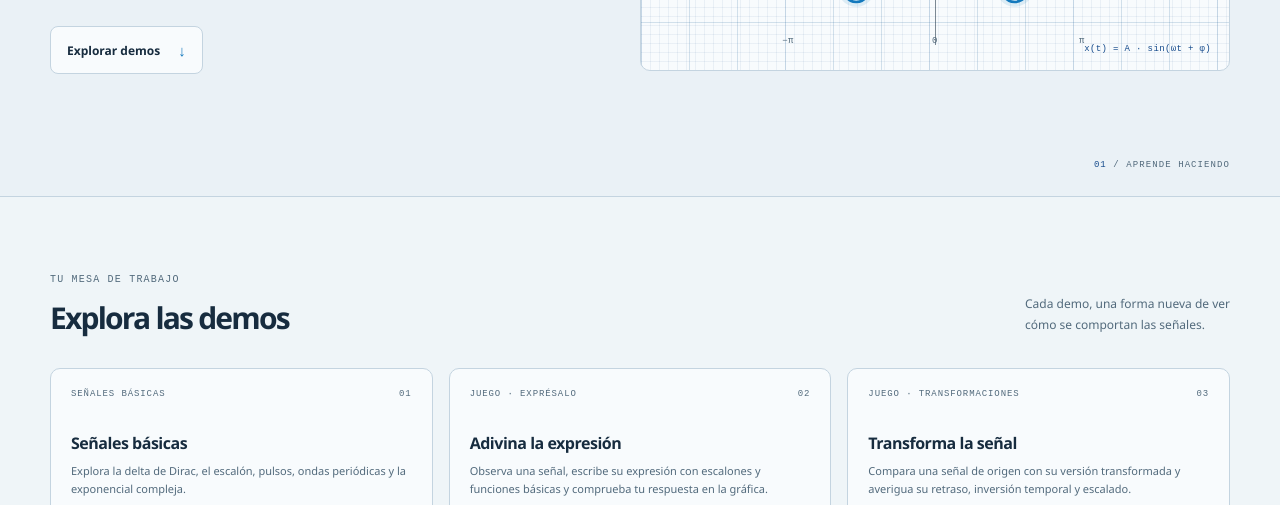
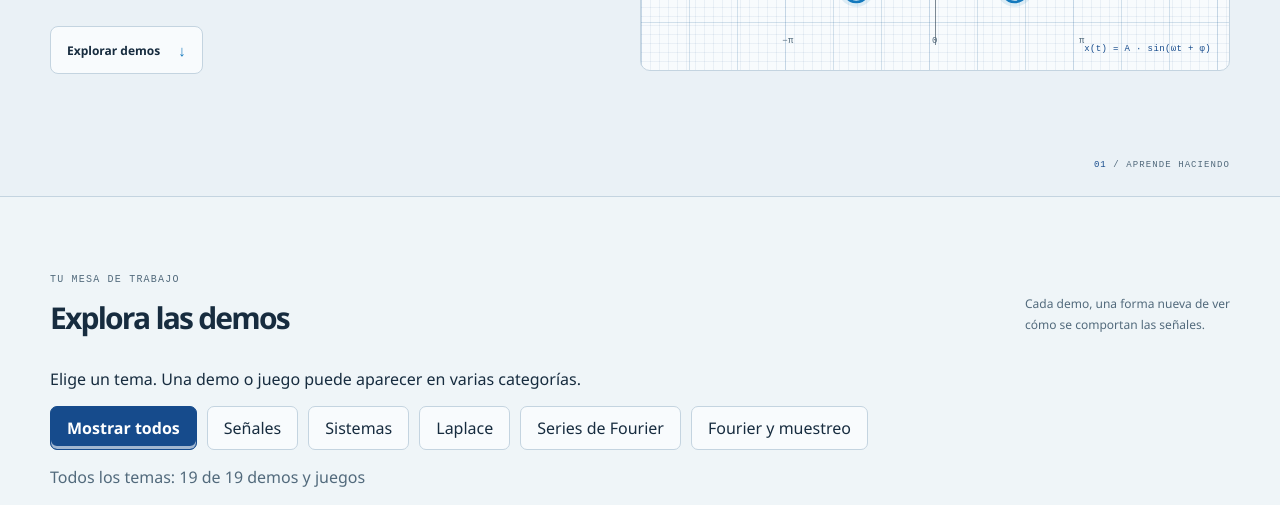
Before and after one commit to javicensaez/DemoSe-ales, a plain HTML site: page index.html in a window 1280 px wide. Shown: the part 418-923 px from the top of the page. Drawn offline with nearby package versions, Linux system fonts and the light colour scheme; a web font is replaced by a local one.

Commit message:
clasificacion

```diff
--- a/app.js
+++ b/app.js
@@ -5,6 +5,7 @@ const demos = [
     description:
       "Explora la delta de Dirac, el escalón, pulsos, ondas periódicas y la exponencial compleja.",
     href: "senales-basicas.html",
+    topics: ["senales"],
   },
   {
     category: "Juego · Exprésalo",
@@ -12,6 +13,7 @@ const demos = [
     description:
       "Observa una señal, escribe su expresión con escalones y funciones básicas y comprueba tu respuesta en la gráfica.",
     href: "juego-expresiones.html",
+    topics: ["senales"],
   },
   {
     category: "Juego · Transformaciones",
@@ -19,6 +21,7 @@ const demos = [
     description:
       "Compara una señal de origen con su versión transformada y averigua su retraso, inversión temporal y escalado.",
     href: "juego-transformaciones.html",
+    topics: ["senales"],
   },
   {
     category: "Juego · Simetría",
@@ -26,6 +29,7 @@ const demos = [
     description:
       "Dibuja en tu cuaderno las partes par e impar de una señal, revela la solución y comprueba tus dibujos.",
     href: "juego-simetria.html",
+    topics: ["senales"],
   },
   {
     category: "Demo · Valores medios y eficaces",
@@ -33,6 +37,7 @@ const demos = [
     description:
       "Compara cinco señales periódicas y consulta su valor medio, potencia media, valor eficaz y valor eficaz de alterna.",
     href: "potencia-senales-periodicas.html",
+    topics: ["senales"],
   },
   {
     category: "Juego · Valores medios y eficaces",
@@ -40,6 +45,7 @@ const demos = [
     description:
       "Resuelve retos de valor medio, potencia media y tensión RMS total, de continua (DC) y de alterna (AC).",
     href: "juego-potencias.html",
+    topics: ["senales"],
   },
   {
     category: "Juego · Sistemas",
@@ -47,6 +53,7 @@ const demos = [
     description:
       "Clasifica diez sistemas según memoria, causalidad, linealidad, invariancia temporal y estabilidad BIBO.",
     href: "sistemas-preguntas.html",
+    topics: ["sistemas"],
   },
   {
     category: "Demo · Operaciones con señales",
@@ -54,6 +61,7 @@ const demos = [
     description:
       "Elige x(t) y h(t), desplaza una señal con el deslizador y observa el producto y la integral de convolución.",
     href: "convolucion.html",
+    topics: ["senales", "sistemas"],
   },
   {
     category: "Demo · Sistemas",
@@ -61,6 +69,7 @@ const demos = [
     description:
       "Elige un circuito RC o CR, varía R y C y observa su salida ante un escalón o una señal cuadrada con ciclo de trabajo ajustable.",
     href: "circuito-rc.html",
+    topics: ["sistemas", "laplace"],
   },
   {
     category: "Demo · Sistemas",
@@ -68,6 +77,7 @@ const demos = [
     description:
       "Elige R, L y C de un RLC serie con salida en el condensador, observa la respuesta al escalón y el diagrama de polos y ceros.",
     href: "circuito-rlc.html",
+    topics: ["sistemas", "laplace"],
   },
   {
     category: "Demo · Sistemas",
@@ -75,6 +85,7 @@ const demos = [
     description:
       "Varía el factor de amortiguamiento y la frecuencia natural y observa la respuesta al escalón y el diagrama de polos y ceros.",
     href: "segundo-orden.html",
+    topics: ["sistemas", "laplace"],
   },
   {
     category: "Juego · Sistemas",
@@ -82,6 +93,7 @@ const demos = [
     description:
       "Identifica sistemas de primer o segundo orden a partir del escalón, completa H(s) y compara tu respuesta con la original.",
     href: "juego-respuesta-escalon.html",
+    topics: ["sistemas", "laplace"],
   },
   {
     category: "Demo · Operaciones con señales",
@@ -89,6 +101,7 @@ const demos = [
     description:
       "Introduce secuencias cortas y desplaza una sobre la otra para ver cada producto y la suma de convolución.",
     href: "convolucion-discreta.html",
+    topics: ["senales", "sistemas"],
   },
   {
     category: "Demo · Muestreo",
@@ -96,6 +109,7 @@ const demos = [
     description:
       "Ajusta la frecuencia de muestreo, visualiza las muestras y compara la señal original con su reconstrucción.",
     href: "muestreo.html",
+    topics: ["senales", "fourier"],
   },
   {
     category: "Demo · Detección de señales",
@@ -103,6 +117,7 @@ const demos = [
     description:
       "Transmite bits con distintos pulsos, añade ruido y explora cómo la correlación cruzada permite detectar la secuencia recibida.",
     href: "correlacion-ruido.html",
+    topics: ["senales", "sistemas"],
   },
   {
     category: "Demo · Detección de señales",
@@ -110,6 +125,7 @@ const demos = [
     description:
       "Emite un chirp, ajusta la posición y tamaño de una persona y estima su distancia mediante la correlación del eco con ruido.",
     href: "sonar.html",
+    topics: ["senales", "sistemas"],
   },
   {
     category: "Demo · Análisis de señales",
@@ -117,6 +133,7 @@ const demos = [
     description:
       "Simula un motor DC con reductora y carga desequilibrada, captura su encoder Hall y analiza la FFT de sus canales y de la señal compleja.",
     href: "rueda-fft.html",
+    topics: ["senales", "fourier"],
   },
   {
     category: "Demo · Series de Fourier",
@@ -124,6 +141,7 @@ const demos = [
     description:
       "Explora la síntesis de señales periódicas, sus coeficientes y el espectro al variar el número de armónicos.",
     href: "series-fourier.html",
+    topics: ["senales", "series", "fourier"],
   },
   {
     category: "Juego · Series de Fourier",
@@ -131,6 +149,7 @@ const demos = [
     description:
       "Calcula coeficientes en forma trigonométrica o módulo/fase, reconstruye señales y comprueba tu puntuación.",
     href: "juego-fourier.html",
+    topics: ["senales", "series", "fourier"],
   },
 ];
 
@@ -138,28 +157,43 @@ const demoGrid = document.querySelector("#demo-grid");
 const menuToggle = document.querySelector(".menu-toggle");
 const siteNav = document.querySelector("#site-nav");
 
+const topicLabels = {
+  senales: "Señales",
+  sistemas: "Sistemas",
+  laplace: "Laplace",
+  series: "Series de Fourier",
+  fourier: "Fourier y muestreo",
+};
+const demoFilters = document.querySelector("#demo-filters");
+const demoCount = document.querySelector("#demo-count");
+let selectedTopic = "all";
+
 function renderDemos() {
-  if (demos.length === 0) {
+  const visibleDemos = demos.filter(demo => selectedTopic === "all" || demo.topics.includes(selectedTopic));
+  demoCount.textContent = `${selectedTopic === "all" ? "Todos los temas" : topicLabels[selectedTopic]}: ${visibleDemos.length} de ${demos.length} demos y juegos`;
+
+  if (visibleDemos.length === 0) {
     demoGrid.innerHTML = `
       <div class="empty-state">
         <span class="empty-icon" aria-hidden="true">∿</span>
-        <h3>Las demos están por llegar</h3>
-        <p>Aquí aparecerán las experiencias interactivas. Iremos sumándolas una a una.</p>
+        <h3>No hay demos para este tema</h3>
+        <p>Selecciona otro tema o pulsa «Mostrar todos».</p>
       </div>
     `;
     return;
   }
 
-  demoGrid.innerHTML = demos
+  demoGrid.innerHTML = visibleDemos
     .map(
-      (demo, index) => `
+      (demo) => `
         <a class="demo-card" href="${demo.href}">
           <div class="demo-card-top">
             <span class="demo-category">${demo.category}</span>
-            <span class="demo-number">${String(index + 1).padStart(2, "0")}</span>
+            <span class="demo-number">${String(demos.indexOf(demo) + 1).padStart(2, "0")}</span>
           </div>
           <h3>${demo.title}</h3>
           <p>${demo.description}</p>
+          <div class="demo-topics" aria-label="Temas">${demo.topics.map(topic => `<span>${topicLabels[topic]}</span>`).join("")}</div>
           <span class="demo-card-link">Abrir demo <span aria-hidden="true">↗</span></span>
         </a>
       `,
@@ -180,4 +214,14 @@ siteNav.addEventListener("click", (event) => {
   }
 });
 
+demoFilters.addEventListener("click", event => {
+  const button = event.target.closest("[data-topic]");
+  if (!button) return;
+  selectedTopic = button.dataset.topic;
+  demoFilters.querySelectorAll("[data-topic]").forEach(filter => {
+    filter.setAttribute("aria-pressed", String(filter === button));
+  });
+  renderDemos();
+});
+
 renderDemos();
--- a/index.html
+++ b/index.html
@@ -85,6 +85,16 @@
           </p>
         </div>
 
+        <p id="demo-filter-help">Elige un tema. Una demo o juego puede aparecer en varias categorías.</p>
+        <div class="demo-filters" id="demo-filters" role="group" aria-label="Filtrar demos por tema" aria-describedby="demo-filter-help">
+          <button type="button" data-topic="all" aria-pressed="true" aria-controls="demo-grid">Mostrar todos</button>
+          <button type="button" data-topic="senales" aria-pressed="false" aria-controls="demo-grid">Señales</button>
+          <button type="button" data-topic="sistemas" aria-pressed="false" aria-controls="demo-grid">Sistemas</button>
+          <button type="button" data-topic="laplace" aria-pressed="false" aria-controls="demo-grid">Laplace</button>
+          <button type="button" data-topic="series" aria-pressed="false" aria-controls="demo-grid">Series de Fourier</button>
+          <button type="button" data-topic="fourier" aria-pressed="false" aria-controls="demo-grid">Fourier y muestreo</button>
+        </div>
+        <p class="demo-count" id="demo-count" role="status"></p>
         <div class="demo-grid" id="demo-grid" aria-live="polite"></div>
       </section>
     </main>
--- a/styles.css
+++ b/styles.css
@@ -3383,3 +3383,33 @@ h2 {
 .power-game-solution { margin-top: 20px; }
 .power-game-page .math-display, .power-game-solution { overflow-x: auto; }
 .power-game-page .power-workspace > * { min-width: 0; }
+
+.demo-filters { display: flex; flex-wrap: wrap; gap: 10px; margin-block: 16px; }
+.demo-filters button {
+  padding: 10px 16px;
+  min-height: 44px;
+  border: 1px solid var(--line);
+  border-radius: 7px;
+  background: var(--surface);
+  color: var(--foreground);
+  font: inherit;
+  cursor: pointer;
+}
+.demo-filters button:hover { border-color: var(--accent); }
+.demo-filters button[aria-pressed="true"] {
+  background: var(--accent);
+  color: #fff;
+  border-color: var(--accent);
+  font-weight: 700;
+  box-shadow: inset 0 -3px 0 rgba(255, 255, 255, 0.6);
+}
+.demo-filters button:focus-visible { outline: 2px solid var(--accent); outline-offset: 3px; }
+.demo-count { color: var(--muted); margin-bottom: 20px; }
+.demo-topics { display: flex; flex-wrap: wrap; gap: 6px; }
+.demo-topics span {
+  padding: 4px 8px;
+  border: 1px solid var(--line);
+  border-radius: 7px;
+  color: var(--accent);
+  font-size: 12px;
+}
```
